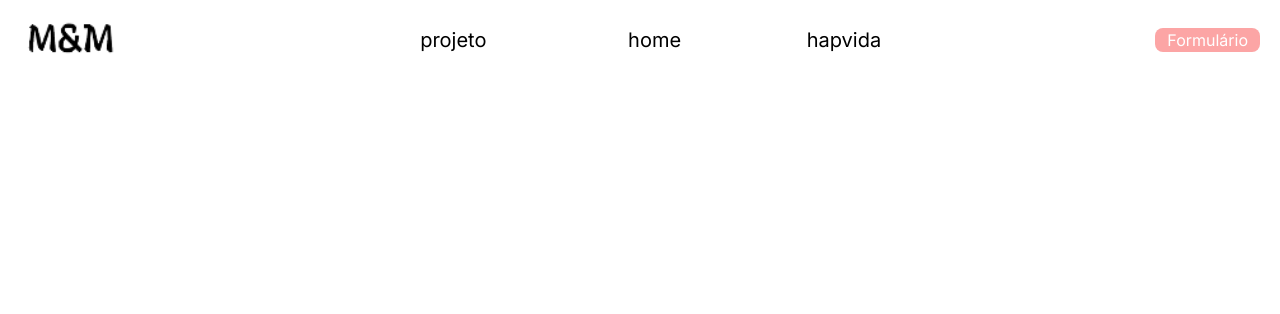
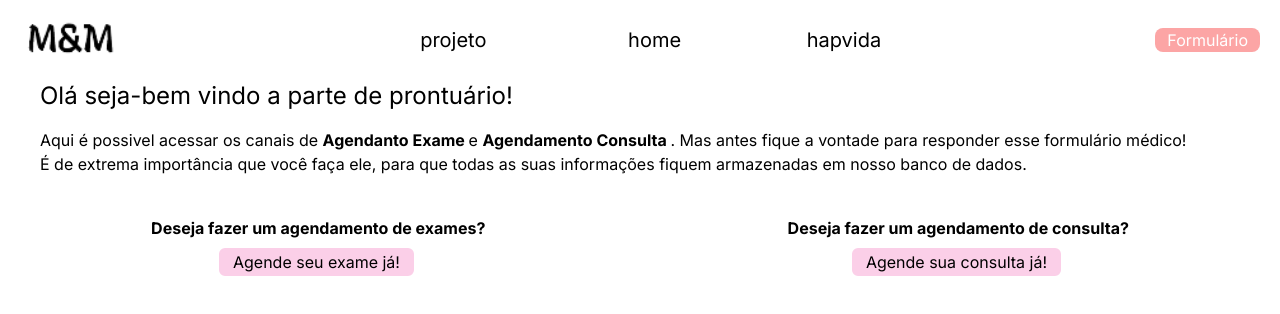
Before and after one commit to ProjetosFaculdadeFiap/GS-Amelia, a Next.js app: page /prontuario in a window 1280 px wide. Shown: the top 314 px of the page. Built offline with nearby package versions, Linux system fonts and the light colour scheme.

Commit message:
Iniciando página de prontuario

```diff
--- a/src/app/prontuario/page.jsx
+++ b/src/app/prontuario/page.jsx
@@ -1,6 +1,40 @@
 export default function Prontuario() {
     return (
         <>
+            <div>
+                <h1 className="introducao"> Olá seja-bem vindo a parte de prontuário! </h1>
+                <p className="text-base px-10"> Aqui é possivel acessar os canais de <strong> Agendanto Exame </strong> e <strong> Agendamento Consulta </strong>. Mas antes fique a vontade para responder esse formulário médico! </p>
+                <p className="text-base px-10 mb-10"> É de extrema importância que você faça ele, para que todas as suas informações fiquem  armazenadas em nosso banco de dados. </p>
+            </div>
+
+            <div className="flex justify-around">
+                <h2 className="text-1xl font-bold"> Deseja fazer um agendamento de exames? </h2>
+                <h2 className="text-1xl font-bold"> Deseja fazer um agendamento de consulta? </h2>
+            </div>
+                <div className="flex justify-around">
+                    <a href='/prontuario/agenda-exame'>
+                        <button className='btn-agenda'> Agende seu exame já!</button>
+                    </a>
+                    <a href='/prontuario/agenda-consulta'>
+                        <button className='btn-agenda'> Agende sua consulta já!</button>
+                    </a>
+                </div>
+
+
+
+
+
+
+
+
+
+
+
+
+
+
+
+
 
         </>
     )
```
